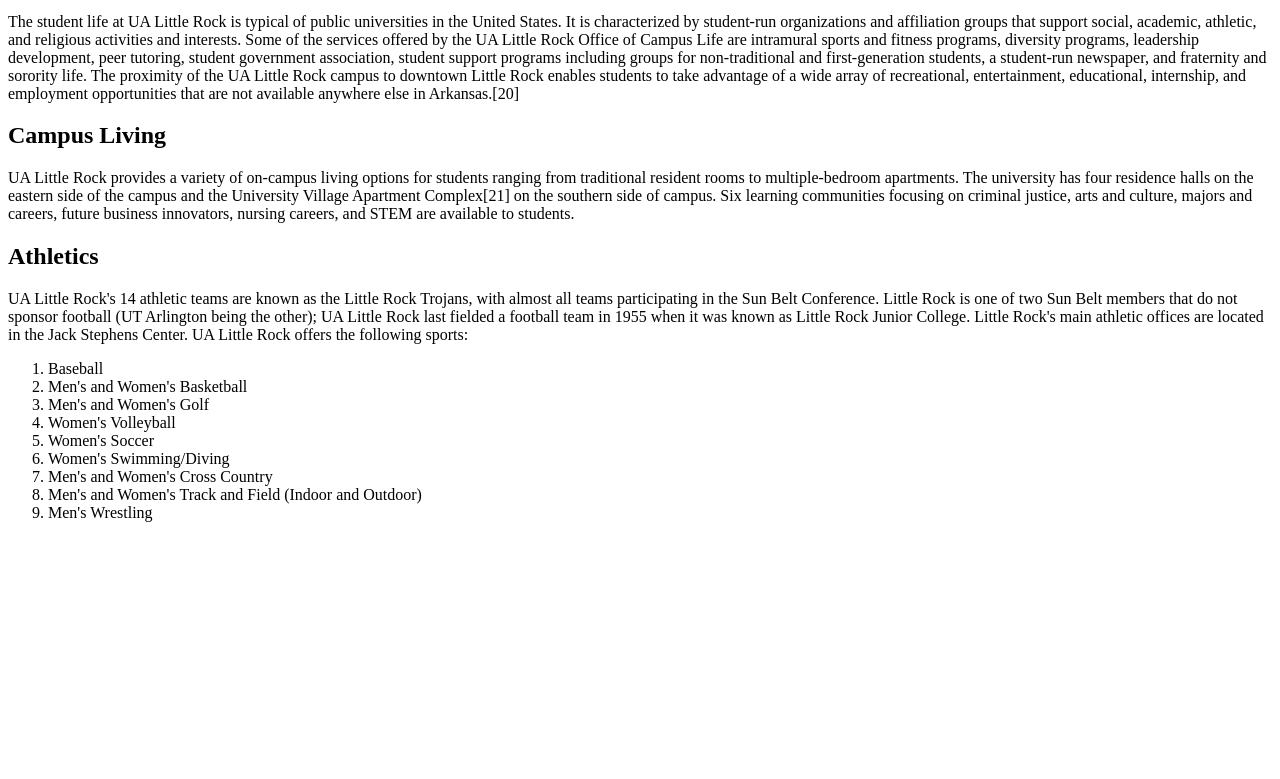
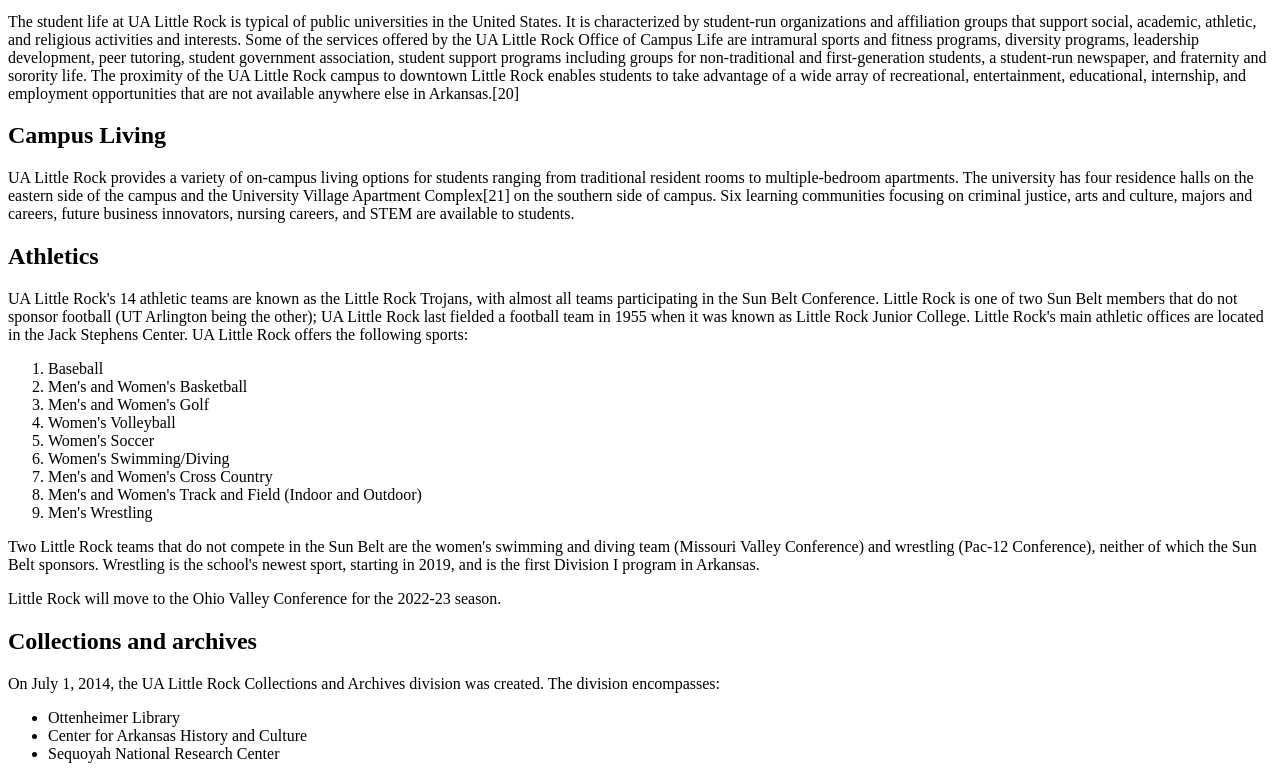
Before and after one commit to Azfar-Sphere/ifsc-1310, a plain HTML site: page prototype/index.html in a window 1280 px wide. Shown: the part 691-1470 px from the top of the page. Before the commit the page ends 1229 px from the top, so only its background shows below. Drawn offline with Linux system fonts and the light colour scheme.

Commit message:
completed athletics and collections section

```diff
--- a/prototype/index.html
+++ b/prototype/index.html
@@ -158,6 +158,29 @@
             <li>Men's and Women's Track and Field (Indoor and Outdoor)</li>
             <li>Men's Wrestling</li>
           </ol>
+          <p>
+            Two Little Rock teams that do not compete in the Sun Belt are the
+            women's swimming and diving team (Missouri Valley Conference) and
+            wrestling (Pac-12 Conference), neither of which the Sun Belt
+            sponsors. Wrestling is the school's newest sport, starting in 2019,
+            and is the first Division I program in Arkansas.
+          </p>
+          <p>
+            Little Rock will move to the Ohio Valley Conference for the 2022-23
+            season.
+          </p>
+        </div>
+        <div id="collections-archives">
+          <h2>Collections and archives</h2>
+          <p>
+            On July 1, 2014, the UA Little Rock Collections and Archives
+            division was created. The division encompasses:
+          </p>
+          <ul>
+            <li>Ottenheimer Library</li>
+            <li>Center for Arkansas History and Culture</li>
+            <li>Sequoyah National Research Center</li>
+          </ul>
         </div>
       </section>
       <nav></nav>
```
